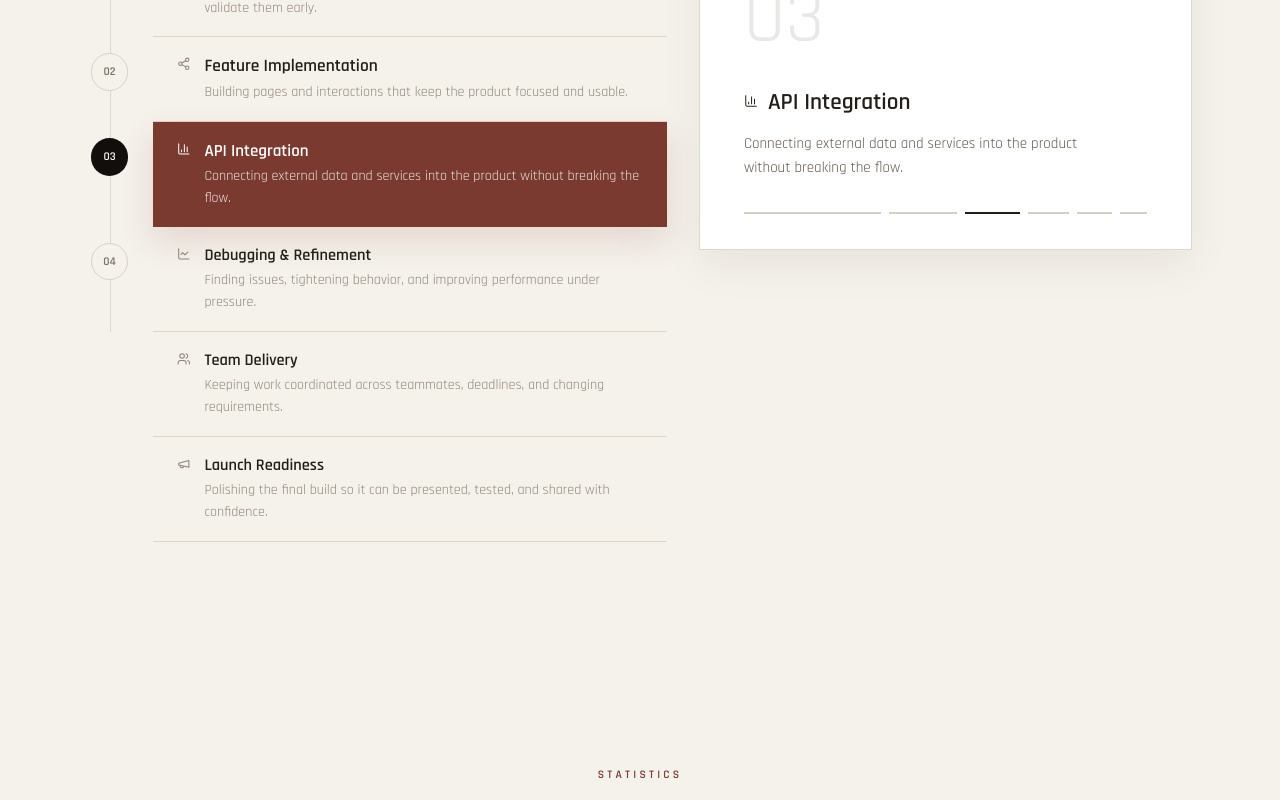
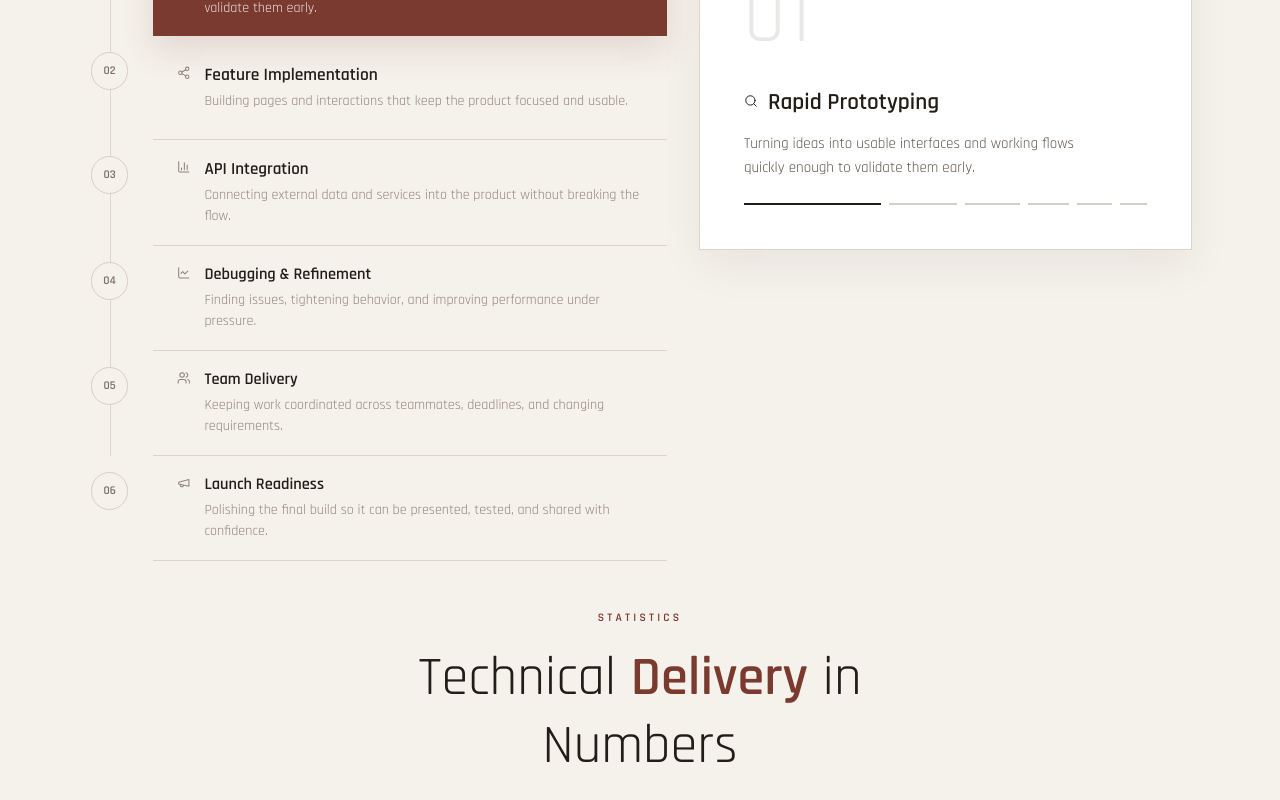
Before and after one commit to dhirendraxd/dhiren_website, a React (Vite) app: page /tech-projects in a window 1280 px wide. Shown: the part 380-1180 px from the top of the page. Built offline with nearby package versions, Linux system fonts and the light colour scheme; the HTML template or start-up script is replaced by a standard one.

Commit message:
fix: adjust active work index and refine layout for improved user experience

```diff
--- a/src/pages/ServiceShowcase.tsx
+++ b/src/pages/ServiceShowcase.tsx
@@ -699,7 +699,7 @@ const normalizeCompanyName = (value: string) => value.toLowerCase().replace(/[^a
 
 const ServiceShowcase = ({ forcedSlug }: ServiceShowcaseProps) => {
   const { slug } = useParams<{ slug: string }>();
-  const [activeWorkIndex, setActiveWorkIndex] = useState(2);
+  const [activeWorkIndex, setActiveWorkIndex] = useState(0);
 
   const routeSlug = forcedSlug ?? slug;
   const resolvedSlug = !routeSlug ? defaultServiceSlug : isServiceSlug(routeSlug) ? routeSlug : null;
@@ -715,7 +715,7 @@ const ServiceShowcase = ({ forcedSlug }: ServiceShowcaseProps) => {
     : activeProject.dateLabel ?? "2025 - 2026";
 
   useEffect(() => {
-    setActiveWorkIndex(2);
+    setActiveWorkIndex(0);
   }, [resolvedSlug]);
 
   if (!resolvedSlug) {
@@ -762,7 +762,7 @@ const ServiceShowcase = ({ forcedSlug }: ServiceShowcaseProps) => {
         animate={{ opacity: 1, y: 0 }}
         transition={{ duration: 0.45, ease: "easeOut" }}
       >
-        <section className="relative mx-auto min-h-[125svh] max-w-[74rem] px-5 pb-36 pt-18 sm:px-8 sm:pt-24 md:px-12 md:pt-28 lg:px-10 lg:pt-32">
+        <section className="relative mx-auto min-h-[108svh] max-w-[74rem] px-5 pb-10 pt-18 sm:px-8 sm:pb-12 sm:pt-24 md:px-12 md:pt-28 lg:px-10 lg:pt-32">
           <BackButton />
           <div className="mb-14 grid gap-8 lg:grid-cols-[minmax(0,1.15fr)_minmax(18rem,0.85fr)] lg:items-end">
             <div>
@@ -847,14 +847,13 @@ const ServiceShowcase = ({ forcedSlug }: ServiceShowcaseProps) => {
                 return (
                   <div
                     key={project.title}
-                    className="relative grid grid-cols-[2.7rem_minmax(0,1fr)] gap-x-[1.35rem]"
+                    className="relative grid min-h-[6.5rem] grid-cols-[2.7rem_minmax(0,1fr)] gap-x-[1.35rem]"
                   >
-                    {index < 4 && (
+                    {index < visibleWorkItems.length - 1 && (
                       <span aria-hidden="true" className="absolute left-[1.35rem] top-0 bottom-0 w-px bg-[#ded6cb]" />
                     )}
 
                     <div className="relative flex justify-center">
-                      {index < 4 ? (
                       <button
                         type="button"
                         onClick={() => setActiveWorkIndex(index)}
@@ -867,16 +866,13 @@ const ServiceShowcase = ({ forcedSlug }: ServiceShowcaseProps) => {
                       >
                         {String(index + 1).padStart(2, "0")}
                       </button>
-                      ) : (
-                        <span aria-hidden="true" className="mt-4 h-[2.125rem] w-[2.125rem]" />
-                      )}
                     </div>
 
                     <button
                       type="button"
                       onClick={() => setActiveWorkIndex(index)}
                       onFocus={() => setActiveWorkIndex(index)}
-                      className={rowClass}
+                      className={`${rowClass} h-full`}
                     >
                       {rowContent}
                     </button>
@@ -886,7 +882,7 @@ const ServiceShowcase = ({ forcedSlug }: ServiceShowcaseProps) => {
             </div>
 
             {activeProject && (
-              <aside className="pt-0 lg:sticky lg:top-8">
+              <aside className="pt-0">
                 <div className="relative flex min-h-[17.5rem] flex-col overflow-hidden border border-[#dfd6ca] bg-white p-6 shadow-[0_16px_42px_rgba(35,29,24,0.06)] sm:h-[19rem] sm:p-10 lg:h-[20rem] lg:p-11">
                   <div className="text-[3.4rem] font-normal leading-none text-[#231d18]/10 sm:text-[5rem]">
                     {String(activeWorkIndex + 1).padStart(2, "0")}
@@ -924,7 +920,7 @@ const ServiceShowcase = ({ forcedSlug }: ServiceShowcaseProps) => {
                     >
                       {activeProject.description}
                     </p>
-                    <div className="mt-auto flex items-center gap-2 pt-8">
+                    <div className="mt-auto flex items-center gap-2 pt-4 sm:pt-5">
                       {visibleWorkItems.slice(0, 6).map((item, index) => (
                         <span
                           key={`${item.title}-progress`}
@@ -940,13 +936,14 @@ const ServiceShowcase = ({ forcedSlug }: ServiceShowcaseProps) => {
           </div>
         </section>
 
-        <section className="bg-[#f5f1eb] px-5 py-16 text-[#231d18] sm:px-8 sm:py-20 md:px-12">
+        <section className="bg-[#f5f1eb] px-5 pb-8 pt-0 text-[#231d18] sm:px-8 sm:pb-10 sm:pt-0 md:px-12">
           <div className="mx-auto max-w-[74rem]">
             <div className="mx-auto max-w-[38rem] text-center">
               <p className="text-[0.72rem] font-semibold uppercase tracking-[0.28em] text-[#7A3A30]">{showcase.statsLabel}</p>
               <h2 className="mt-4 font-rajdhani text-[2.25rem] font-normal leading-tight sm:text-[3rem] lg:text-[3.4rem]">
-                {showcase.statsTitle.split(" ").slice(0, 3).join(" ")}
-                <span className="block italic">{showcase.statsTitle.split(" ").slice(3).join(" ")}</span>
+                {showcase.statsTitle.split(" ").slice(0, 1).join(" ")}{" "}
+                <span className="font-semibold text-[#7A3A30]">{showcase.statsTitle.split(" ")[1]}</span>{" "}
+                <span>{showcase.statsTitle.split(" ").slice(2).join(" ")}</span>
               </h2>
               <p className="mx-auto mt-5 max-w-[34rem] text-[0.92rem] leading-relaxed text-[#6f655a] sm:text-[1rem]">
                 {resolvedSlug === "digital-marketing" ? "A visual summary of the core skills used in my digital marketing work." : showcase.heroSummary}
```
Lines whose indentation alone changed are shown as unchanged.
